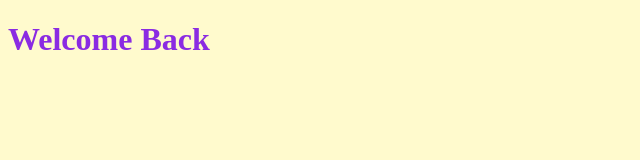
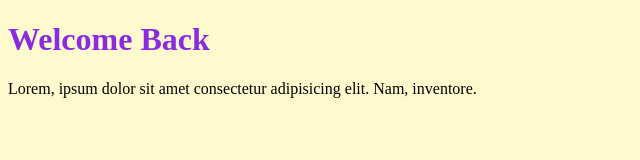
Before and after one commit to Shahad202/Project-333, a plain HTML site: page index.html in a window 1280 px wide. Shown: the whole page, without its empty margins (0-640 px from the left). Drawn offline with Linux system fonts and the light colour scheme.

Commit message:
Add Paragraph

```diff
--- a/index.html
+++ b/index.html
@@ -8,5 +8,6 @@
 </head>
 <body>
     <h1>Welcome Back</h1>
+    <p>Lorem, ipsum dolor sit amet consectetur adipisicing elit. Nam, inventore.</p>
 </body>
 </html>
```
